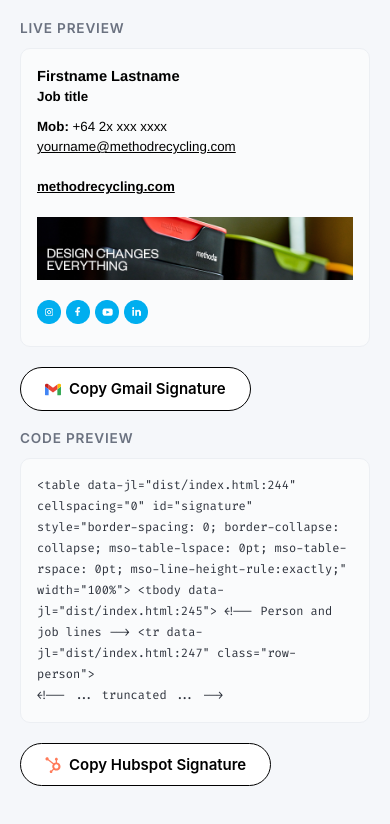
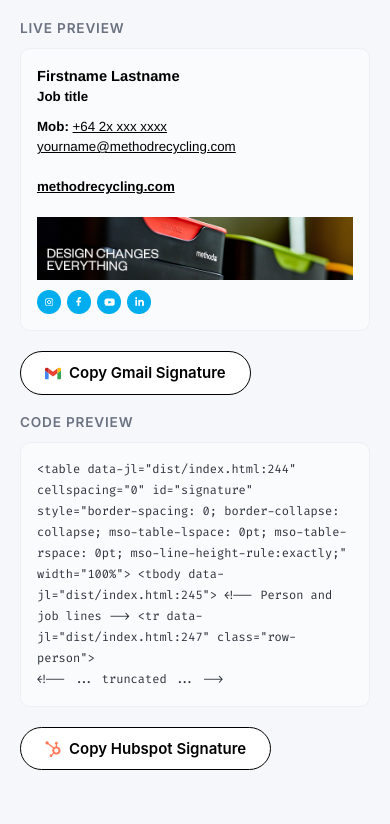
Before and after one commit to Method-Recycling/method-email-signature-builder, a website: page dist/index.html in a window 390 px wide. Shown: the part 970-1794 px from the top of the page. Drawn offline with nearby package versions, Linux system fonts and the light colour scheme.

Commit message:
make mobile numbers clickable tel: links
Co-Authored-By: Claude Opus 4.6 <noreply@anthropic.com>

```diff
--- a/dist/css/style.css
+++ b/dist/css/style.css
@@ -55,11 +55,6 @@ textarea {
   width: 24px;
   height: 24px;
   object-fit: contain;
-  transition: transform 0.2s ease-in-out;
-}
-
-.social-icon:hover {
-  transform: scale(1.1);
 }
 
 /* Neumorphic Base Styles */
--- a/dist/index.html
+++ b/dist/index.html
@@ -255,8 +255,8 @@
                 <tr class="row-call">
                   <td style="font-family: Aptos, Helvetica Neue, Arial, sans-serif; font-size: 10pt; font-feature-settings: 'kern' 1, 'liga' 1; vertical-align: top;">
                     <div id="deetsWrap" style="font-family: Aptos, Helvetica Neue, Arial, sans-serif; font-size: 10pt; font-feature-settings: 'kern' 1, 'liga' 1;">
-                      <span id="mobileLabel"><b>Mob: </b></span><span id="mobileWrap" class="phone">+64 2x xxx xxxx</span>
-                      <span id="mobile2Label"></span><span id="mobile2Wrap" class="phone2"></span>
+                      <span id="mobileLabel"><b>Mob: </b></span><a id="mobileWrap" href="tel:" style="font-family: Aptos, Helvetica Neue, Arial, sans-serif; font-size: 10pt; font-feature-settings: 'kern' 1, 'liga' 1; text-decoration-line: underline; color: #000000; text-decoration-color: #000000;"><span class="phone">+64 2x xxx xxxx</span></a>
+                      <span id="mobile2Label"></span><a id="mobile2Wrap" href="tel:" style="font-family: Aptos, Helvetica Neue, Arial, sans-serif; font-size: 10pt; font-feature-settings: 'kern' 1, 'liga' 1; text-decoration-line: underline; color: #000000; text-decoration-color: #000000;"><span class="phone2"></span></a>
                       <span id="numberSplit" style="font-family: Aptos, Helvetica Neue, Arial, sans-serif; font-size: 10pt; font-feature-settings: 'kern' 1, 'liga' 1;">&ensp;|&ensp;</span>
                       <a href="#" id="teamsWrap" style="font-family: Aptos, Helvetica Neue, Arial, sans-serif; font-size: 10pt; font-feature-settings: 'kern' 1, 'liga' 1; color: #000000; text-decoration-color: #000000;">Book&nbsp;a&nbsp;Meeting&nbsp;With&nbsp;Me</a>
                     </div>
@@ -285,23 +285,15 @@
                     <div id="imageWrap" style="padding: 0px 0px 0px 0px;"></div>
                   </td>
                 </tr>
-                <!-- Add Social Icons row -->
+                <!-- Social Icons row -->
                 <tr class="row-social">
                   <td style="padding: 10px 0px 0px 0px;">
-                    <div class="social_links">
-                      <a href="https://www.instagram.com/methodrecycling/" target="_blank">
-                        <img src="https://raw.githubusercontent.com/Method-Recycling/method-email-signature-builder/main/dist/images/instagram.png" alt="Instagram" class="social-icon">
-                      </a>
-                      <a href="https://www.facebook.com/methodrecycling" target="_blank">
-                        <img src="https://raw.githubusercontent.com/Method-Recycling/method-email-signature-builder/main/dist/images/facebook.png" alt="Facebook" class="social-icon">
-                      </a>
-                      <a href="https://www.youtube.com/channel/UC_yUgZz5JCO0VJjMUbk70Kw" target="_blank">
-                        <img src="https://raw.githubusercontent.com/Method-Recycling/method-email-signature-builder/main/dist/images/youtube.png" alt="YouTube" class="social-icon">
-                      </a>
-                      <a href="https://nz.linkedin.com/company/methodrecycling" target="_blank">
-                        <img src="https://raw.githubusercontent.com/Method-Recycling/method-email-signature-builder/main/dist/images/linkedin.png" alt="LinkedIn" class="social-icon">
-                      </a>
-                    </div>
+                    <table cellspacing="0" style="border-spacing: 0; border-collapse: collapse;"><tr>
+                      <td style="padding-right: 6px;"><a href="https://www.instagram.com/methodrecycling/" target="_blank" style="text-decoration: none;"><img src="https://raw.githubusercontent.com/Method-Recycling/method-email-signature-builder/main/dist/images/instagram.png" alt="Instagram" width="24" height="24" style="display:block;width:24px;height:24px;border:0;"></a></td>
+                      <td style="padding-right: 6px;"><a href="https://www.facebook.com/methodrecycling" target="_blank" style="text-decoration: none;"><img src="https://raw.githubusercontent.com/Method-Recycling/method-email-signature-builder/main/dist/images/facebook.png" alt="Facebook" width="24" height="24" style="display:block;width:24px;height:24px;border:0;"></a></td>
+                      <td style="padding-right: 6px;"><a href="https://www.youtube.com/channel/UC_yUgZz5JCO0VJjMUbk70Kw" target="_blank" style="text-decoration: none;"><img src="https://raw.githubusercontent.com/Method-Recycling/method-email-signature-builder/main/dist/images/youtube.png" alt="YouTube" width="24" height="24" style="display:block;width:24px;height:24px;border:0;"></a></td>
+                      <td><a href="https://nz.linkedin.com/company/methodrecycling" target="_blank" style="text-decoration: none;"><img src="https://raw.githubusercontent.com/Method-Recycling/method-email-signature-builder/main/dist/images/linkedin.png" alt="LinkedIn" width="24" height="24" style="display:block;width:24px;height:24px;border:0;"></a></td>
+                    </tr></table>
                   </td>
                 </tr>
               </tbody>
--- a/dist/script.js
+++ b/dist/script.js
@@ -232,6 +232,14 @@
         if (!element) return;
         element.innerHTML = allowBoldItalic(value);
         break;
+      case "phone":
+      case "phone2": {
+        if (!element) return;
+        element.textContent = value;
+        var parentLink = element.closest("a");
+        if (parentLink) parentLink.href = value ? `tel:${value.replace(/[^\d+]/g, "")}` : "";
+        break;
+      }
       default:
         if (!element) return;
         element.textContent = value;
```
